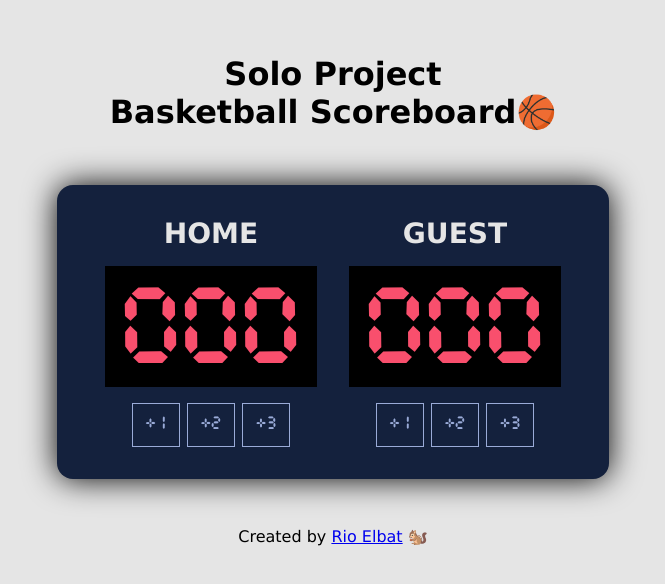
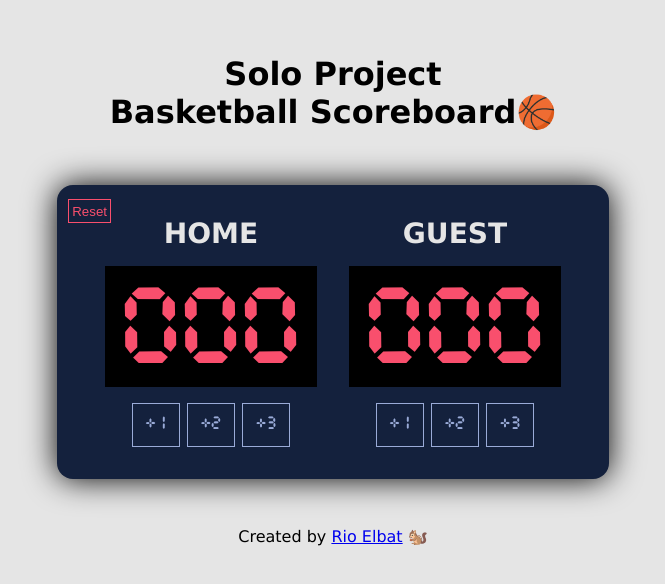
Before and after one commit to rioelbat/basketball-scoreboard, a plain HTML site: page index.html in a window 1280 px wide. Shown: the part 102-686 px from the top of the page, without its empty margins (307-972 px from the left). Drawn offline with Linux system fonts and the light colour scheme.

Commit message:
add reset button 🖱️

```diff
--- a/index.css
+++ b/index.css
@@ -27,6 +27,7 @@ body {
 }
 
 .container {
+    position: relative;
     background: #14213d;
     color: #e5e5e5;
     font-size: 1.5rem;
@@ -34,6 +35,19 @@ body {
     box-shadow: 0 0 2rem black;
     border-radius: 1rem;
     margin: 2rem auto;
+}
+
+.reset-btn {
+    position: absolute;
+    top: 5%;
+    left: 2%;
+    background-color: #14213d;
+    padding: 0.2rem;
+    border: 0.1rem solid #f94f6d;
+    color: #f94f6d;
+}
+
+.scoreboard-content {
     display: flex;
     align-items: center;
     justify-content: space-between;
@@ -70,3 +84,7 @@ body {
 .score-btn:active {
     padding: 0.76rem;
 }
+
+.reset-btn:active {
+    padding: 0.16rem;
+}
--- a/index.html
+++ b/index.html
@@ -16,6 +16,8 @@
     <body>
         <h1>Solo Project<br />Basketball Scoreboard🏀</h1>
         <div class="container">
+            <button type="button" class="reset-btn">Reset</button>
+            <div class="scoreboard-content">
                 <div>
                     <h3>HOME</h3>
                     <div class="score">
@@ -35,6 +37,7 @@
                     <button type="button" class="score-btn">+3</button>
                 </div>
             </div>
+        </div>
 
         <p>
             Created by
```
Lines whose indentation alone changed are shown as unchanged.
